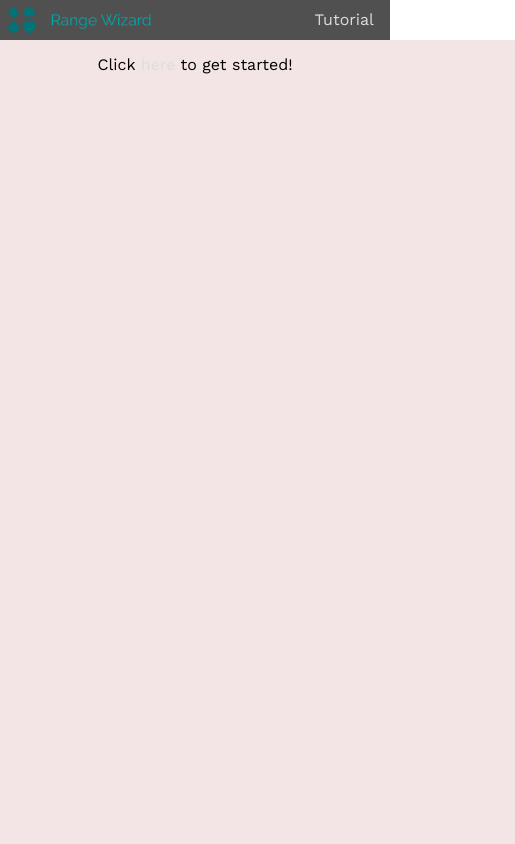
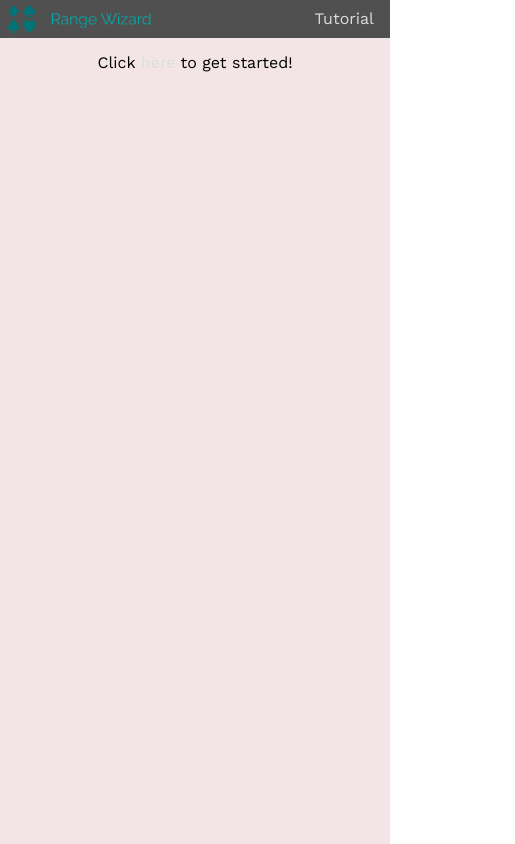
Before and after one commit to djllap/range-wizard-client, a React (Create React App) app: page / in a window 390 px wide. Shown: the whole page, 515 px wide, since content can reach past the window. Built offline with nearby package versions, Linux system fonts and the light colour scheme; no server answers; a web font is replaced by a local one.

Commit message:
mobile styles added

```diff
--- a/src/App/App.css
+++ b/src/App/App.css
@@ -3,15 +3,16 @@
   flex-direction: column;
   margin: 0 1rem 0 1rem;
   width: 40rem;
-  max-width: 50rem;
+  max-width: 100%;
   background-color: #F3E5E5;
   align-items: center;
   align-self: center;
   flex-grow: 1;
+  min-height: calc(100vh - 2.4rem);
 }
 
 .App {
-  height: 100vh;
+  min-height: 100vh;
   display: flex;
   flex-direction: column;
   background: linear-gradient(rgba(80,0,0,0.6), rgba(80,0,0,0.7)), url("./background.jpg")
--- a/src/Chart/Chart.css
+++ b/src/Chart/Chart.css
@@ -18,3 +18,13 @@
   flex-direction: row;
   height: 1.8rem;
 }
+
+@media (max-width: 400px) {
+  .chart-container {
+    font-size: 0.7rem;
+  }
+
+  .chart-row {
+    height: 1.4rem;
+  }
+}
--- a/src/ChartCell/ChartCell.css
+++ b/src/ChartCell/ChartCell.css
@@ -6,3 +6,10 @@
   justify-content: center;
   border: 1px solid rgba(100, 100, 100, 0.1)
 }
+
+@media (max-width: 400px) {
+  .chart-cell {
+    height: 1.4rem;
+    width: 1.4rem;
+  }
+}
--- a/src/ChartForm/ChartForm.js
+++ b/src/ChartForm/ChartForm.js
@@ -70,11 +70,9 @@ class ChartForm extends Component {
       body: JSON.stringify(fields)
     })
     .then(res => {
-      console.log(res);
       return (res.ok ? res : Promise.reject(res))
     })
     .then(res => {
-      console.log(res);
       return res.json();
     })
     .then(chart => {
@@ -96,8 +94,8 @@ class ChartForm extends Component {
           },
           body: JSON.stringify(rangesToPost)
         })
+        // .then(res => (res.ok ? res : Promise.reject(res)))
         .then(res => res.json())
-        .then(res => (res.ok ? res : Promise.reject(res)))
         .then(ranges => {
           this.props.addRanges(ranges);
         });
@@ -117,8 +115,8 @@ class ChartForm extends Component {
               },
               body: JSON.stringify(fields)
             })
+            // .then(res => (res.ok ? res : Promise.reject(res)))
             .then(res => res.json())
-            .then(res => (res.ok ? res : Promise.reject(res)))
           })
         )
         .then(res => {
@@ -131,7 +129,6 @@ class ChartForm extends Component {
       this.props.toggleEditing();
     })
     .catch(e => {
-      console.log(e);
       this.setState({error: e.statusText});
     })
   }
--- a/src/Header/Header.css
+++ b/src/Header/Header.css
@@ -1,10 +1,11 @@
 header {
-  min-height: 2rem;
+  height: 2.4rem;
   /* background-color: #59437B; */
   background-color: rgb(80, 80, 80);
   display: flex;
   align-items: center;
   justify-content: space-between;
+  min-width: 100%;
 }
 
 .app-icon {
--- a/src/RangeForm/RangeForm.css
+++ b/src/RangeForm/RangeForm.css
@@ -23,7 +23,7 @@
 }
 
 .range-name-input {
-  width: auto;
+  flex: 1;
   margin-right: 0.5rem;
 }
 
--- a/src/RangeForm/RangeForm.js
+++ b/src/RangeForm/RangeForm.js
@@ -78,18 +78,15 @@ export default function RangeBtns(props) {
           className="new-range-form"
           onSubmit={props.createRange}
         >
-          <span>
-            <label htmlFor="range-name-input">Range Name: </label>
           <input
             className="range-name-input"
             type="text"
-              size="15"
             id="range-name-input"
+            size="5"
             placeholder='New Range Name'
             value={props.newRangeName}
             onChange={props.handleRangeNameChange}
           />
-          </span>
           <button
             className="new-range-btn"
           >
@@ -107,6 +104,7 @@ export default function RangeBtns(props) {
           <input
             className="range-name-row-input"
             type="text"
+            size="5"
             value={range.range_name}
             onChange={(e) => updateRangeName(range, e)}
           />
--- a/src/index.css
+++ b/src/index.css
@@ -10,8 +10,17 @@ body {
   -moz-osx-font-smoothing: grayscale;
   display: flex;
   flex-direction: column;
+  min-height: 100vh;
+  min-width: 100vw;
+  width: 100%;
 }
 
 html, * {
   box-sizing: border-box;
 }
+
+@media (max-width: 400px) {
+  body {
+    max-width: 100vw;
+  }
+}
```
Lines whose indentation alone changed are shown as unchanged.
